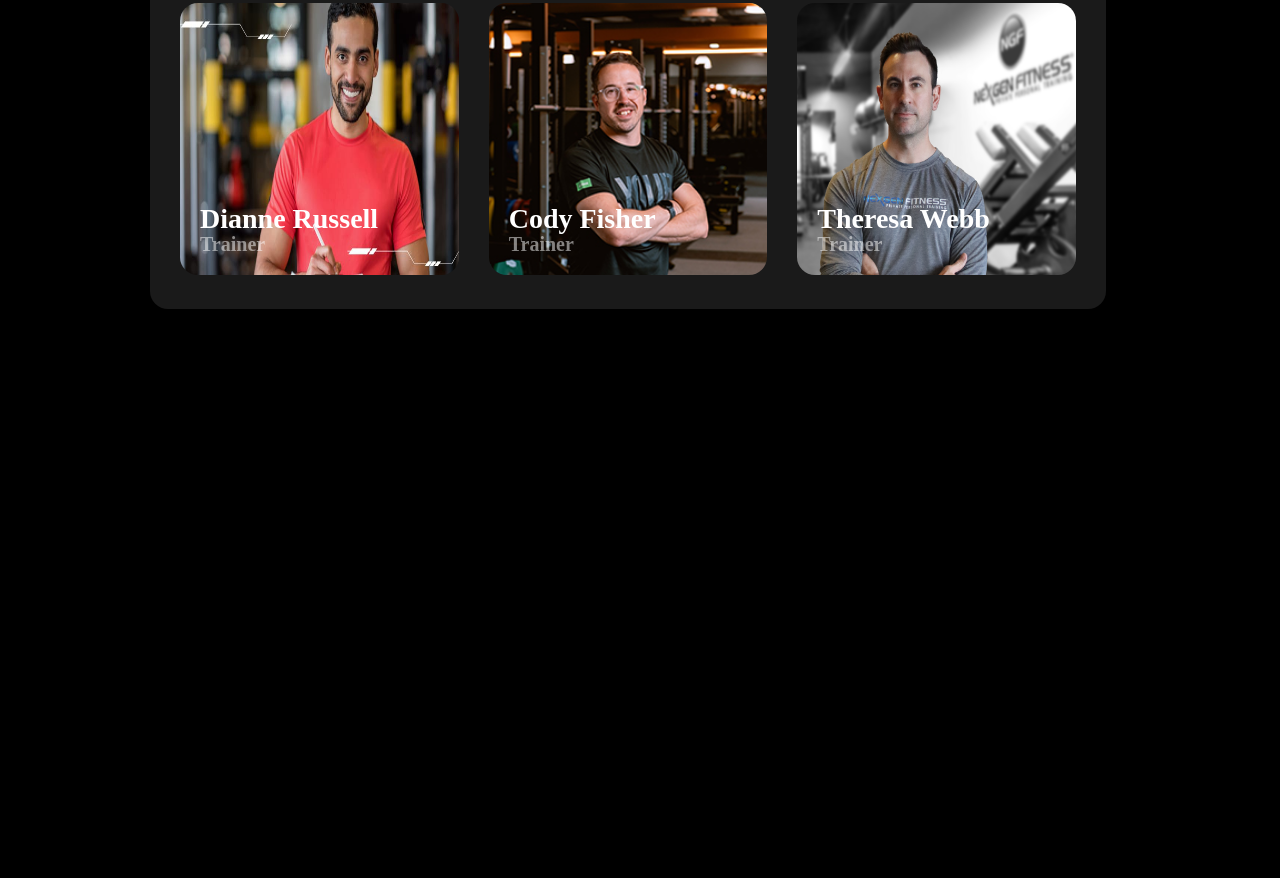
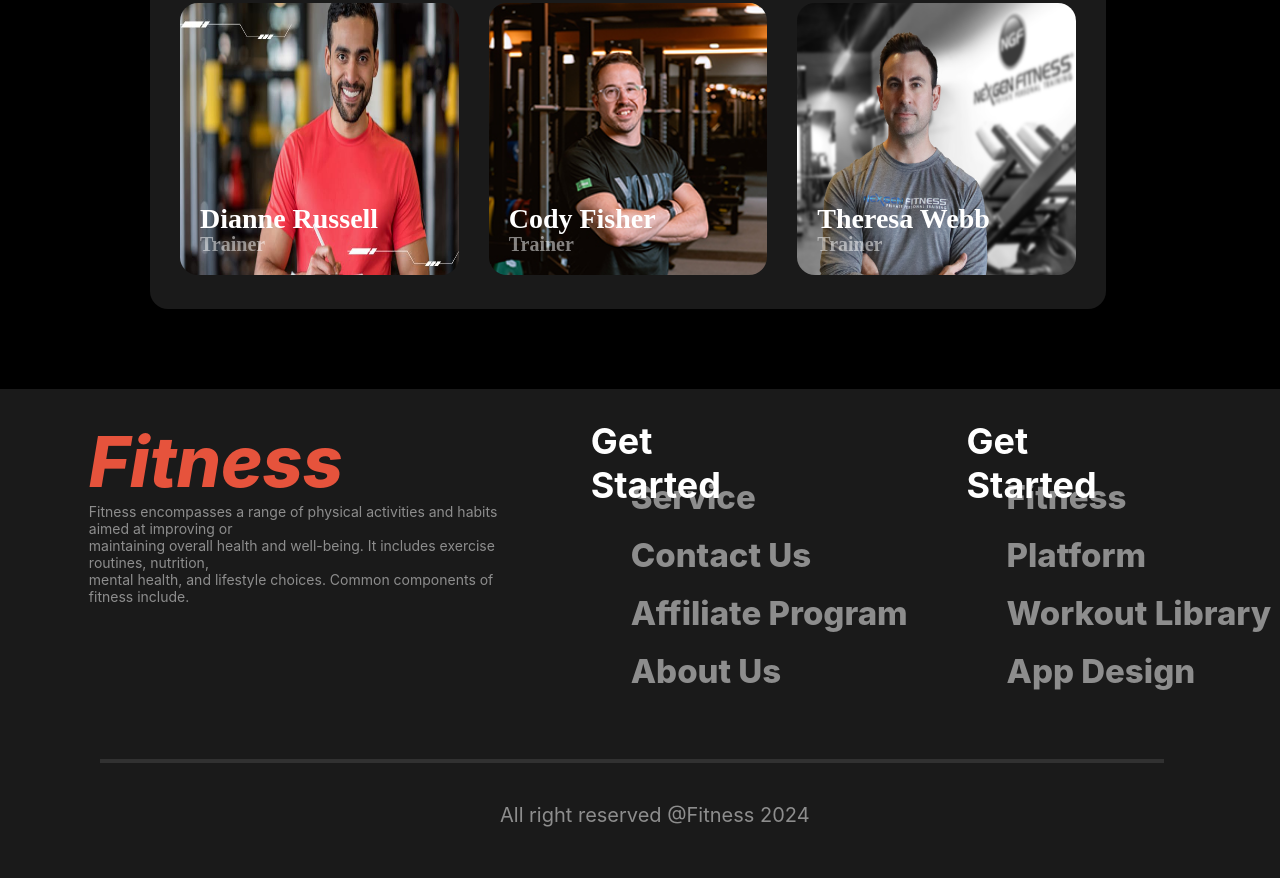
Before and after one commit to mhseber/Assignment-2, a plain HTML site: page index.html in a window 1280 px wide. Shown: the part 2865-3743 px from the top of the page. Before the commit the page ends 3174 px from the top, so only its background shows below. Drawn offline with Linux system fonts and the light colour scheme.

Commit message:
footer section done

```diff
--- a/index.html
+++ b/index.html
@@ -221,7 +221,41 @@
             </div>
         </div>
     </section>
-    <footer></footer>
+    <!-- footer section -->
+    <footer class="footer">
+        <div class="footer-container">
+            <div class="footer-fitness">
+                <i>
+                    <h1>Fitness</h1>
+                </i>
+                <p>Fitness encompasses a range of physical activities and habits aimed at improving or <br> maintaining
+                    overall health and well-being. It includes exercise routines, nutrition,<br> mental health, and
+                    lifestyle choices. Common components of fitness include.</p>
+            </div>
+            <div class="footer-list">
+                <h3>Get Started</h3>
+                <ul>
+                    <li>Service</li>
+                    <li>Contact Us</li>
+                    <li>Affiliate Program</li>
+                    <li>About Us</li>
+                </ul>
+            </div>
+            <div class="footer-list">
+                <h3>Get Started</h3>
+                <ul>
+                    <li>Fitness</li>
+                    <li>Platform</li>
+                    <li>Workout Library</li>
+                    <li>App Design</li>
+                </ul>
+            </div>
+        </div>
+        <div class="footer-last">
+            <hr />
+            <p>All right reserved @Fitness 2024</p>
+        </div>
+    </footer>
 </body>
 
 </html>
--- a/styles/style.css
+++ b/styles/style.css
@@ -497,3 +497,80 @@ th {
     font-size: 20px;
     font-weight: bold;
 }
+
+/* footer section */
+.footer {
+    width: 1440px;
+    height: 489px;
+    background: rgba(255, 255, 255, 0.1);
+    margin-top: 80px;
+}
+
+.footer-container {
+    display: flex;
+    justify-content: space-evenly;
+    text-align: left;
+    margin-right: 80px;
+    padding: 30px;
+}
+
+.footer-fitness h1 {
+    width: 256px;
+    height: 84px;
+    color: rgb(230, 83, 60);
+    font-family: Inter;
+    font-size: 70px;
+    font-weight: 800;
+}
+
+.footer-fitness p {
+    width: 443px;
+    height: 72px;
+    color: rgba(255, 255, 255, 0.5);
+    font-family: Inter;
+    font-size: 14px;
+    font-weight: 400;
+}
+
+.footer-list {
+    text-decoration: none;
+}
+
+.footer-list h3 {
+    width: 181px;
+    height: 38px;
+    color: rgb(255, 255, 255);
+    font-family: Inter;
+    font-size: 36px;
+    font-weight: 700;
+}
+
+.footer-list ul li {
+    list-style: none;
+    margin-top: 20px;
+    height: 38px;
+    color: rgba(255, 255, 255, 0.5);
+    font-family: Inter;
+    font-size: 33px;
+    font-weight: 800;
+}
+
+.footer-last hr {
+    margin-top: 40px;
+    margin-left: 100px;
+    width: 1059.5px;
+    height: 0;
+    border: 2px solid rgba(255, 255, 255, 0.1);
+}
+
+.footer-last p {
+    width: 318px;
+    height: 24px;
+    margin-top: 40px;
+    margin-left: 500px;
+    color: rgba(255, 255, 255, 0.5);
+    font-family: Inter;
+    font-size: 20px;
+    font-weight: 400;
+
+}
```
